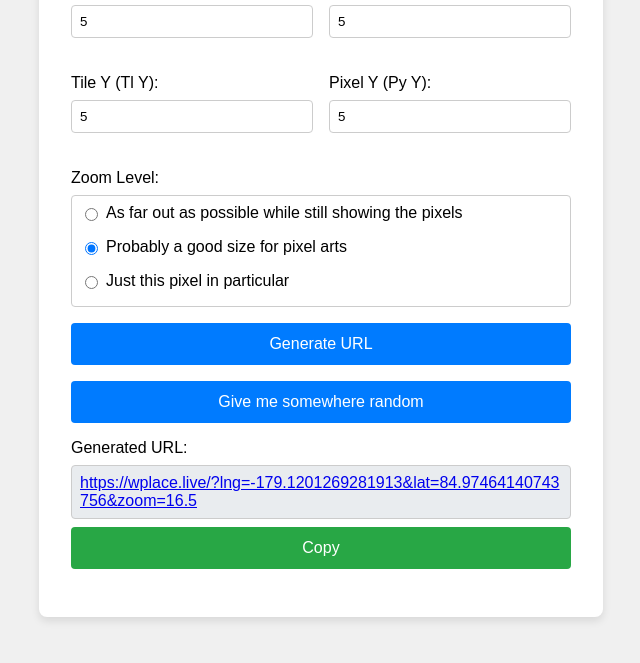
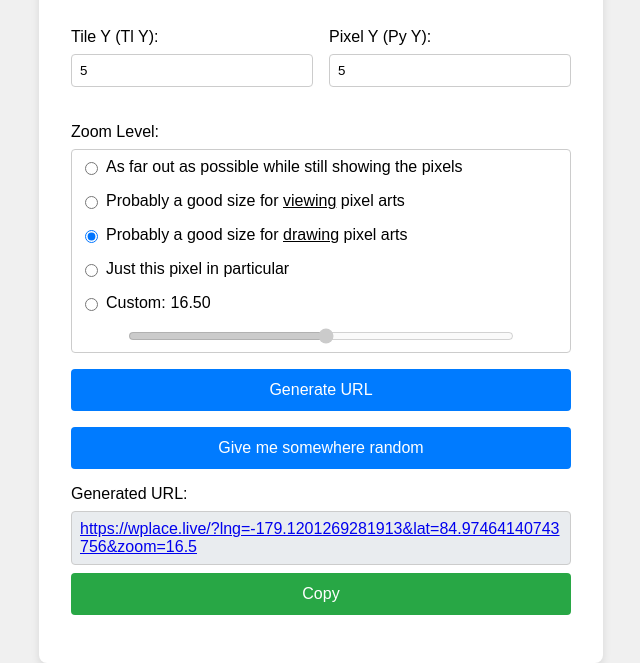
Before and after one commit to leo3065/wplace-coordinate-convert, a plain HTML site: page index.html in a window 1280 px wide. Both pictures are taken after typing "5", "5", "5", "5" into the empty fields and a click on the button "Generate URL". Shown: the part 159-822 px from the top of the page, without its empty margins (319-959 px from the left). Before the commit the page ends 800 px from the top, so only its background shows below. Drawn offline with Linux system fonts and the light colour scheme.

Commit message:
Adding option for custom zoom level

```diff
--- a/css/style.css
+++ b/css/style.css
@@ -149,3 +149,7 @@ button:hover {
     visibility: visible;
     opacity: 1;
 }
+
+#custom-zoom-slider {
+    margin-top: 0.5rem;
+}
--- a/index.html
+++ b/index.html
@@ -36,12 +36,19 @@
         <div class="input-group">
             <label>Zoom Level:</label>
             <div class="radio-group" id="zoom-level">
-                <label><input type="radio" name="zoom" value="10.61">
-                    As far out as possible while still showing the pixels</label>
+                <label><input type="radio" name="zoom" value="10.7">
+                    <span>As far out as possible while still showing the pixels</span></label>
+                <label><input type="radio" name="zoom" value="14.5" checked>
+                    <span>Probably a good size for <u>viewing</u> pixel arts</span></label>
                 <label><input type="radio" name="zoom" value="16.5" checked>
-                    Probably a good size for pixel arts</label>
+                    <span>Probably a good size for <u>drawing</u> pixel arts</span></label>
                 <label><input type="radio" name="zoom" value="21.5">
-                    Just this pixel in particular</label>
+                    <span>Just this pixel in particular</span></label>
+                <label>
+                    <input type="radio" name="zoom" value="custom">
+                    <span>Custom:</span><span id="custom-zoom-value" style="margin-left: 5px;">12.00</span>
+                </label>
+                <input type="range" id="custom-zoom-slider" min="10.7" max="22" value="12" step="0.05" style="width: 80%; margin: 0 auto;" disabled>
             </div>
         </div>
         <div class="input-group" style="display: none;">
--- a/js/coordinate_convert.js
+++ b/js/coordinate_convert.js
@@ -39,6 +39,35 @@ document.addEventListener('DOMContentLoaded', () => {
     const outputUrlLink = document.getElementById('output-url');
     const copyBtn = document.getElementById('copy-btn');
     const copyTooltip = document.getElementById('copy-tooltip');
+    const customZoomSlider = document.getElementById('custom-zoom-slider');
+    const customZoomValue = document.getElementById('custom-zoom-value');
+    const zoomRadioButtons = document.querySelectorAll('input[name="zoom"]');
+
+    function getZoom() {
+        const selectedZoom = document.querySelector('input[name="zoom"]:checked').value;
+        if (selectedZoom === 'custom') {
+            customZoomSlider.disabled = false;
+            const zoom = parseFloat(customZoomSlider.value).toFixed(2);
+            customZoomValue.textContent = zoom;
+            return zoom;
+        } else {
+            customZoomSlider.disabled = true;
+            customZoomSlider.value = selectedZoom;
+            customZoomValue.textContent = parseFloat(customZoomSlider.value).toFixed(2);
+            return parseFloat(selectedZoom);
+        }
+    }
+
+    zoomRadioButtons.forEach(radio => {
+        radio.addEventListener('change', getZoom);
+    });
+
+    customZoomSlider.addEventListener('input', () => {
+        const zoom = parseFloat(customZoomSlider.value).toFixed(2);
+        customZoomValue.textContent = zoom;
+        // Also update the associated radio button's value
+        document.querySelector('input[value="custom"]').checked = true;
+    });
 
     function validate() {
         let isValid = true;
@@ -98,7 +127,7 @@ document.addEventListener('DOMContentLoaded', () => {
         const x = tx + px / 1000;
         const y = ty + py / 1000;
 
-        const zoom = parseFloat(document.querySelector('input[name="zoom"]:checked').value, 10);
+        const zoom = getZoom();
         const centered = centeredCheckbox.checked;
 
         const url = generate_url(x, y, zoom, centered);
```
